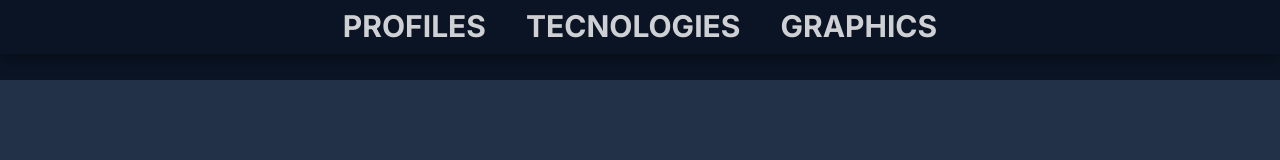
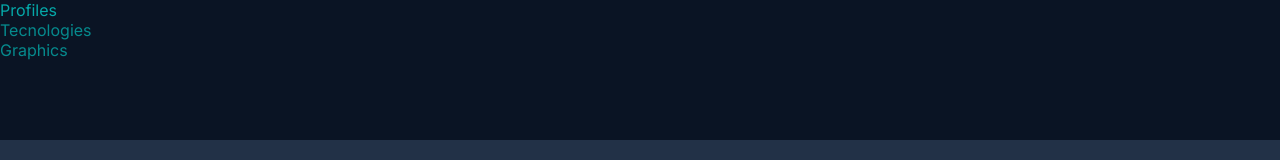
Before and after one commit to nogueiiiiiiiiira/newAtividade, a React (Vite) app in the folder Revisao/: page /tec in a window 1280 px wide. Shown: the top 160 px of the page. Built offline with nearby package versions, Linux system fonts and the light colour scheme; a web font is replaced by a local one.

Commit message:
Update Menu.jsx

```diff
--- a/Revisao/src/components/Menu.jsx
+++ b/Revisao/src/components/Menu.jsx
@@ -1,17 +1,17 @@
 import style from './Menu.module.css'
 
-export default function Menu(){
+export default function Menu() {
     return(
-            <div className={style.wrapMenu}>
-                <div className={style.navLinks}>
-                <ul>
-                    <li><a href="">Profiles</a></li>
-                    <li><a href={"/tec"}>Tecnologies</a></li>
-                    <li><a href="">Graphics</a></li>
-                </ul>
-                </div>
-            </div>
-
-
+        <div className={style['wrap-menu']}>
+            <p>
+                <a href="">Profiles</a>
+            </p>
+            <p>
+                <a href={'/tec'}>Tecnologies</a>
+            </p>
+            <p>
+                <a href="">Graphics</a>
+            </p>
+        </div>
     )
 }
```
